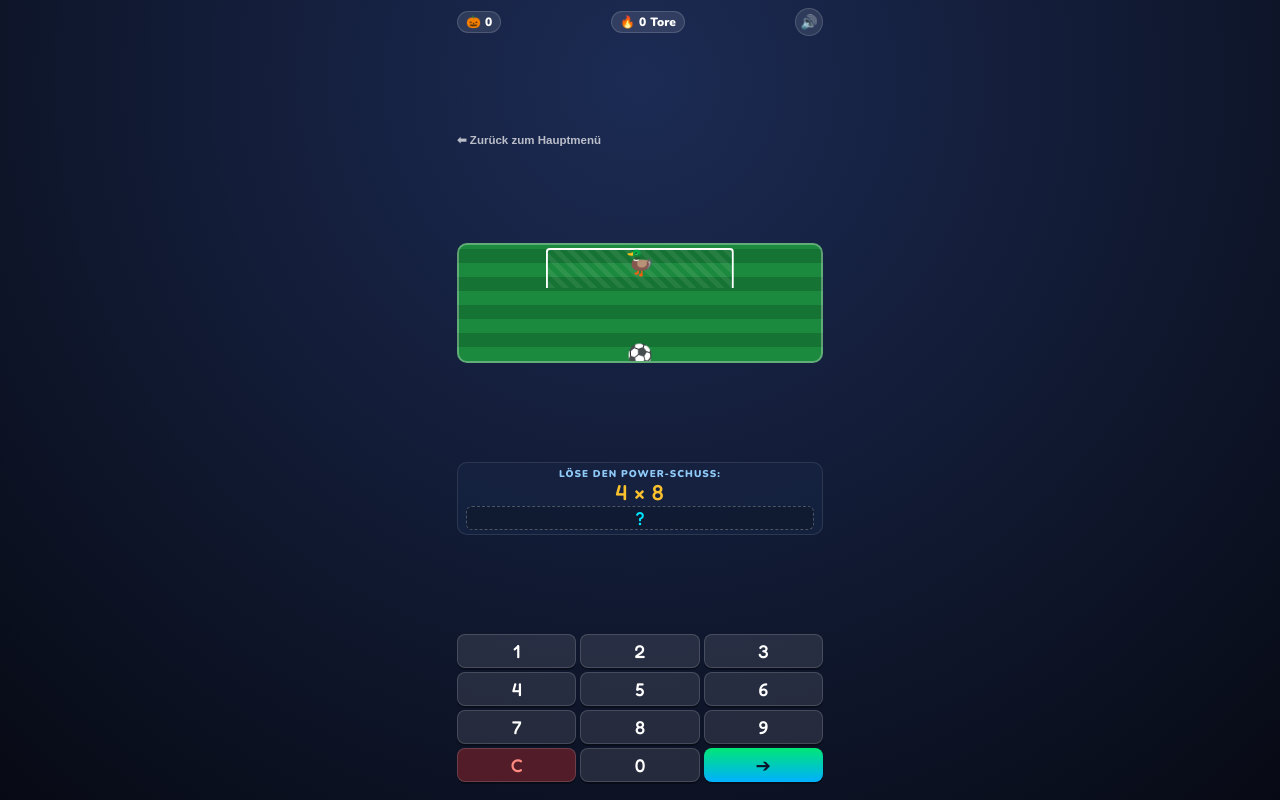
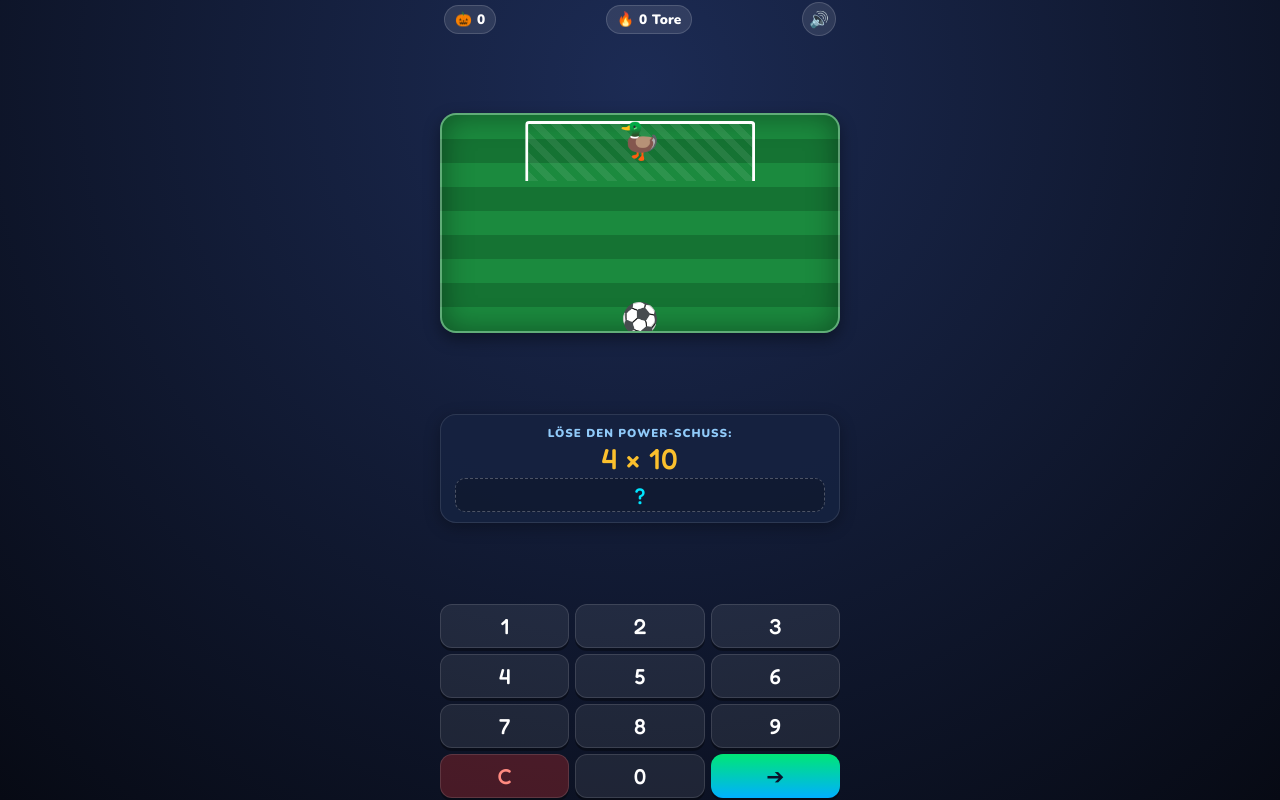
Before and after one commit to Berndt1972/Edgar, a plain HTML site: page index.html in a window 1280 px wide. Drawn offline with nearby package versions, Linux system fonts and the light colour scheme.

Commit message:
Update index.html

```diff
--- a/index.html
+++ b/index.html
@@ -20,6 +20,7 @@
       --accent-yellow: #fbc02d;
       --accent-orange: #f57c00;
       --accent-cyan: #00e5ff;
+      --accent-red: #d32f2f;
       --text: #ffffff;
     }
 
@@ -35,7 +36,6 @@
     html, body {
       width: 100%;
       height: 100%;
-      height: -webkit-fill-available;
       overflow: hidden;
       background: var(--bg);
       font-family: 'Nunito', sans-serif;
@@ -51,34 +51,34 @@
 
     #app-container {
       width: 100%;
-      max-width: 390px;
-      height: 100vh;
+      max-width: 420px;
       height: 100dvh;
+      max-height: 100dvh;
       display: flex;
       flex-direction: column;
       justify-content: space-between;
-      padding: max(env(safe-area-inset-top), 8px) 12px max(env(safe-area-inset-bottom), 16px) 12px;
+      padding: env(safe-area-inset-top, 6px) 10px env(safe-area-inset-bottom, 8px) 10px;
       position: relative;
     }
 
-    /* Leiste oben */
+    /* Top Stats */
     .top-bar {
       display: flex;
       justify-content: space-between;
       align-items: center;
-      height: 28px;
-      flex-shrink: 0;
+      height: 38px;
+      padding: 0 4px;
     }
 
     .badge {
       background: rgba(255, 255, 255, 0.1);
-      border-radius: 16px;
-      padding: 2px 8px;
-      font-size: 0.75rem;
+      border-radius: 20px;
+      padding: 4px 10px;
+      font-size: 0.85rem;
       font-weight: 900;
       display: flex;
       align-items: center;
-      gap: 4px;
+      gap: 5px;
       border: 1px solid rgba(255, 255, 255, 0.15);
     }
 
@@ -87,103 +87,91 @@
       border: 1px solid rgba(255, 255, 255, 0.15);
       color: white;
       border-radius: 50%;
-      width: 28px;
-      height: 28px;
+      width: 34px;
+      height: 34px;
       display: flex;
       justify-content: center;
       align-items: center;
       cursor: pointer;
-      font-size: 0.85rem;
+      font-size: 1rem;
     }
 
-    .back-btn {
-      background: none;
-      border: none;
-      color: rgba(255, 255, 255, 0.7);
-      font-size: 0.72rem;
-      font-weight: 700;
-      display: flex;
-      align-items: center;
-      gap: 4px;
-      cursor: pointer;
-      margin: 2px 0;
-      flex-shrink: 0;
-    }
-
-    /* Spielfeld passt sich flexibel an */
+    /* Spielfeld */
     #pitch-container {
-      flex: 1 1 80px;
-      min-height: 70px;
-      max-height: 120px;
+      flex: 1;
+      min-height: 140px;
+      max-height: 220px;
       background: repeating-linear-gradient(
         0deg,
         var(--pitch-green),
-        var(--pitch-green) 14px,
-        var(--pitch-stripe) 14px,
-        var(--pitch-stripe) 28px
+        var(--pitch-green) 24px,
+        var(--pitch-stripe) 24px,
+        var(--pitch-stripe) 48px
       );
-      border-radius: 10px;
+      border-radius: 16px;
       position: relative;
       border: 2px solid rgba(255, 255, 255, 0.3);
       overflow: hidden;
-      margin-bottom: 4px;
+      box-shadow: inset 0 0 30px rgba(0, 0, 0, 0.4), 0 6px 16px rgba(0, 0, 0, 0.4);
+      margin-bottom: 6px;
     }
 
     #goal {
       position: absolute;
-      top: 3px;
+      top: 6px;
       left: 50%;
       transform: translateX(-50%);
-      width: 52%;
-      height: 40px;
-      border: 2px solid #ffffff;
+      width: 58%;
+      height: 60px;
+      border: 3px solid #ffffff;
       border-bottom: none;
       border-radius: 4px 4px 0 0;
-      background: repeating-linear-gradient(45deg, rgba(255,255,255,0.08) 0, rgba(255,255,255,0.08) 5px, transparent 5px, transparent 10px);
+      background: repeating-linear-gradient(45deg, rgba(255,255,255,0.08) 0, rgba(255,255,255,0.08) 7px, transparent 7px, transparent 14px);
     }
 
     #keeper {
       position: absolute;
-      top: 18px;
+      top: 26px;
       left: 50%;
       transform: translate(-50%, -50%);
-      font-size: 1.5rem;
+      font-size: 2.2rem;
       transition: left 0.35s cubic-bezier(0.175, 0.885, 0.32, 1.275);
       z-index: 2;
     }
 
     #ball {
       position: absolute;
-      bottom: 6px;
+      bottom: 12px;
       left: 50%;
       transform: translate(-50%, 50%);
-      font-size: 1.3rem;
+      font-size: 1.9rem;
       z-index: 3;
       transition: all 0.45s cubic-bezier(0.25, 1, 0.5, 1);
     }
 
-    /* Aufgaben-Kasten */
+    /* Aufgabenteil */
     #task-container {
       background: var(--card-bg);
-      border-radius: 10px;
-      padding: 4px 8px;
+      border-radius: 16px;
+      padding: 10px 14px;
       text-align: center;
       border: 1px solid rgba(255, 255, 255, 0.1);
-      margin-bottom: 4px;
-      flex-shrink: 0;
+      box-shadow: 0 4px 16px rgba(0,0,0,0.3);
+      margin-bottom: 6px;
     }
 
     .task-label {
-      font-size: 0.62rem;
+      font-size: 0.72rem;
       text-transform: uppercase;
       letter-spacing: 1px;
       color: #90caf9;
       font-weight: 900;
+      margin-bottom: 2px;
     }
 
     .question {
       font-family: 'Fredoka', cursive;
-      font-size: 1.35rem;
+      font-size: 1.8rem;
       color: var(--accent-yellow);
       letter-spacing: 1px;
       line-height: 1.1;
@@ -191,11 +179,11 @@
 
     .answer-display {
       font-family: 'Fredoka', cursive;
-      font-size: 1.15rem;
-      min-height: 24px;
+      font-size: 1.4rem;
+      min-height: 34px;
       border: 1px dashed rgba(255, 255, 255, 0.25);
-      border-radius: 6px;
-      margin-top: 2px;
+      border-radius: 10px;
+      margin-top: 4px;
       display: flex;
       justify-content: center;
       align-items: center;
@@ -207,29 +195,28 @@
     #keypad {
       display: grid;
       grid-template-columns: repeat(3, 1fr);
-      gap: 4px;
-      flex-shrink: 0;
+      gap: 6px;
       margin-bottom: 2px;
     }
 
     .key-btn {
-      background: rgba(255, 255, 255, 0.1);
-      border: 1px solid rgba(255, 255, 255, 0.15);
-      border-radius: 8px;
+      background: rgba(255, 255, 255, 0.08);
+      border: 1px solid rgba(255, 255, 255, 0.12);
+      border-radius: 12px;
       color: white;
       font-family: 'Fredoka', cursive;
-      font-size: 1.15rem;
-      height: 34px;
+      font-size: 1.35rem;
+      height: 44px;
       display: flex;
       justify-content: center;
       align-items: center;
       cursor: pointer;
-      box-shadow: 0 2px 0 rgba(0,0,0,0.35);
+      box-shadow: 0 3px 0 rgba(0,0,0,0.35);
     }
 
     .key-btn:active {
       transform: translateY(2px);
-      box-shadow: none;
+      box-shadow: 0 1px 0 rgba(0,0,0,0.35);
     }
 
     .key-submit {
@@ -240,8 +227,18 @@
     }
 
     .key-clear {
-      background: rgba(211, 47, 47, 0.35);
+      background: rgba(211, 47, 47, 0.3);
       color: #ff8a80;
+    }
+
+    #confetti-canvas {
+      position: absolute;
+      top: 0;
+      left: 0;
+      width: 100%;
+      height: 100%;
+      pointer-events: none;
+      z-index: 100;
     }
   </style>
 </head>
@@ -254,8 +251,6 @@
       <button class="icon-btn" id="audio-btn">🔊</button>
     </div>
 
-    <button class="back-btn" onclick="history.back()">⬅ Zurück zum Hauptmenü</button>
-
     <div id="pitch-container">
       <div id="goal"></div>
       <div id="keeper">🦆</div>
@@ -264,7 +259,7 @@
 
     <div id="task-container">
       <div class="task-label">Löse den Power-Schuss:</div>
-      <div class="question" id="task-q">4 × 8</div>
+      <div class="question" id="task-q">4 × 10</div>
       <div class="answer-display" id="task-a">?</div>
     </div>
 
@@ -284,11 +279,13 @@
     </div>
   </div>
 
+  <canvas id="confetti-canvas"></canvas>
+
   <script>
     let goals = 0;
     let stars = 0;
     let currentInput = "";
-    let n1 = 4, n2 = 8, correctAnswer = 32;
+    let n1 = 4, n2 = 10, correctAnswer = 40;
     let audioEnabled = true;
 
     const audioCtx = new (window.AudioContext || window.webkitAudioContext)();
@@ -300,7 +297,7 @@
       const gain = audioCtx.createGain();
       osc.type = type;
       osc.frequency.setValueAtTime(freq, audioCtx.currentTime);
-      gain.gain.setValueAtTime(0.12, audioCtx.currentTime);
+      gain.gain.setValueAtTime(0.15, audioCtx.currentTime);
       gain.gain.exponentialRampToValueAtTime(0.01, audioCtx.currentTime + duration);
       osc.connect(gain);
       gain.connect(audioCtx.destination);
@@ -320,7 +317,7 @@
       keeper.style.left = "50%";
       const ball = document.getElementById('ball');
       ball.style.transition = 'none';
-      ball.style.bottom = "6px";
+      ball.style.bottom = "12px";
       ball.style.left = "50%";
       ball.style.transform = "translate(-50%, 50%) scale(1)";
       setTimeout(() => { ball.style.transition = 'all 0.45s cubic-bezier(0.25, 1, 0.5, 1)'; }, 20);
@@ -359,7 +356,7 @@
         const keeperX = targetX > 50 ? 25 : 75;
 
         keeper.style.left = keeperX + "%";
-        ball.style.bottom = "75px";
+        ball.style.bottom = "140px";
         ball.style.left = targetX + "%";
         ball.style.transform = "translate(-50%, 50%) scale(0.65)";
 
@@ -367,10 +364,10 @@
         setTimeout(() => playTone(659, 'sine', 0.2), 120);
         setTimeout(() => playTone(784, 'sine', 0.35), 240);
 
-        setTimeout(newTask, 900);
+        setTimeout(newTask, 1000);
       } else {
         keeper.style.left = "50%";
-        ball.style.bottom = "60px";
+        ball.style.bottom = "120px";
         ball.style.left = "50%";
         ball.style.transform = "translate(-50%, 50%) scale(0.7)";
 
@@ -381,9 +378,9 @@
         document.getElementById('task-a').innerText = "❌";
         setTimeout(() => {
           document.getElementById('task-a').innerText = "?";
-          ball.style.bottom = "6px";
+          ball.style.bottom = "12px";
           ball.style.transform = "translate(-50%, 50%) scale(1)";
-        }, 700);
+        }, 800);
       }
     }
 
```
